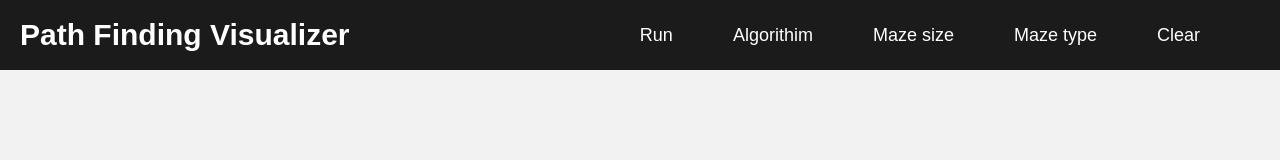
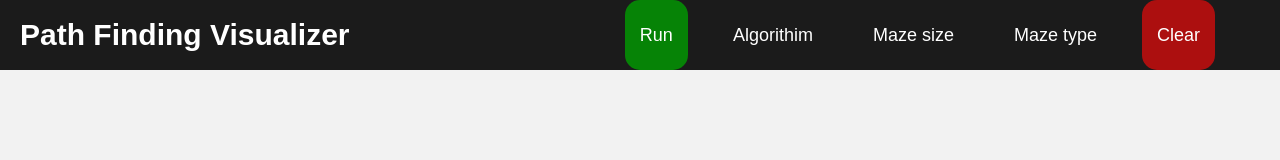
Before and after one commit to MaeseJohn/pathfinder, a plain HTML site: page index.html in a window 1280 px wide. Drawn offline with Linux system fonts and the light colour scheme.

Commit message:
navbar fixing + new folder css

```diff
--- a/style.css
+++ b/assets/navbar.css
@@ -29,6 +29,14 @@ nav ul{
     list-style: none;
     margin-right: 50px;
     position: relative;
+}
+nav ul .run{
+    background-color: rgba(0, 165, 0, 0.76);
+    border-radius: 15px;;
+}
+nav ul .clear{
+    background-color: rgba(219, 12, 12, 0.76);
+    border-radius: 15px;;
 }
 nav ul li{
     float: left;
--- a/index.html
+++ b/index.html
@@ -4,13 +4,13 @@
     <meta charset="UTF-8">
     <title>Path Finder</title>
     <meta name="viewport" content="width=device-width, initial-scale=1.0">
-    <link rel="stylesheet" href="style.css">
+    <link rel="stylesheet" href="assets/navbar.css">
 </head>
 <body>
     <nav>
         <div class="logo">Path Finding Visualizer</div>
         <ul>
-            <li><a href="#">Run</a></li>
+            <li class="run"><a href="#">Run</a></li>
             <li>
                 <a href="#">Algorithim</a>
                 <ul>
@@ -30,7 +30,7 @@
                     <li><a href="#">Weighted</a></li>
                 </ul>
             </li>
-            <li><a href="#">Clear</a></li>
+            <li class="clear"><a href="#">Clear</a></li>
         </ul>
     </nav>
 
```
